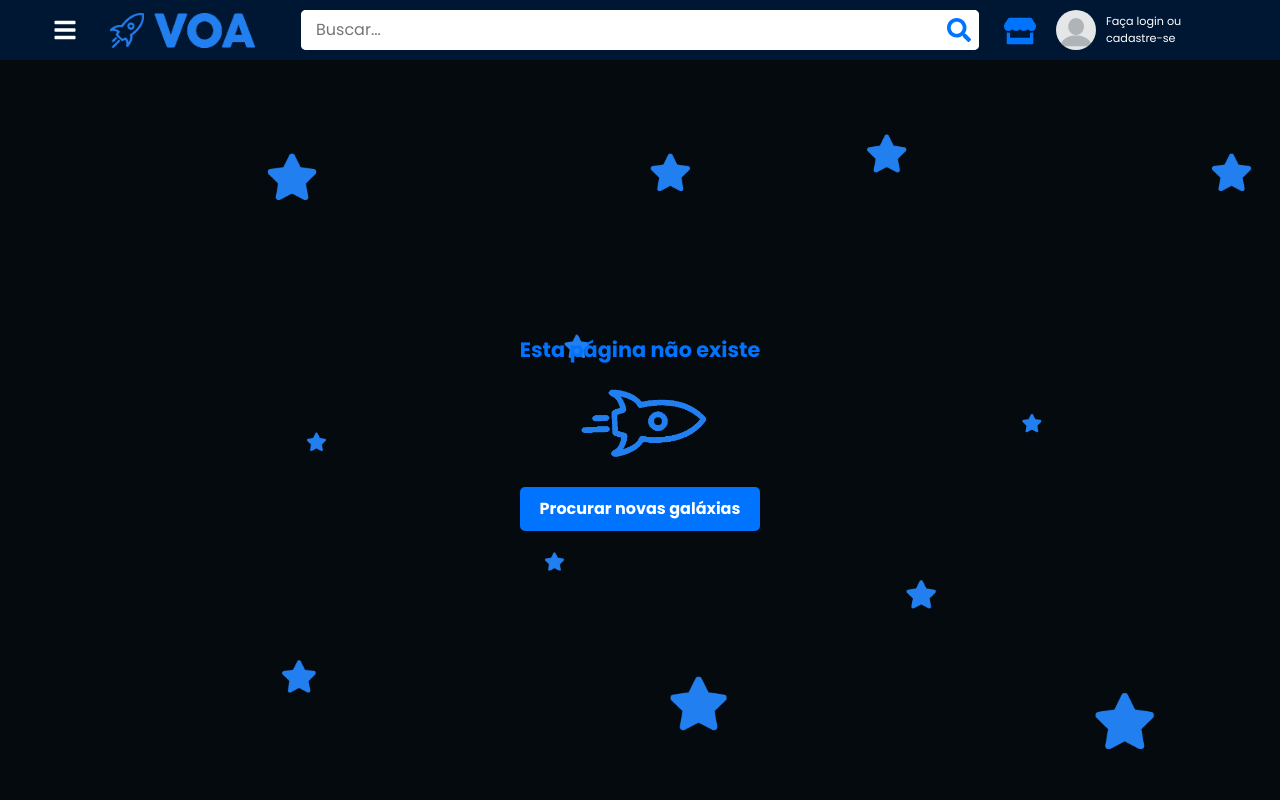
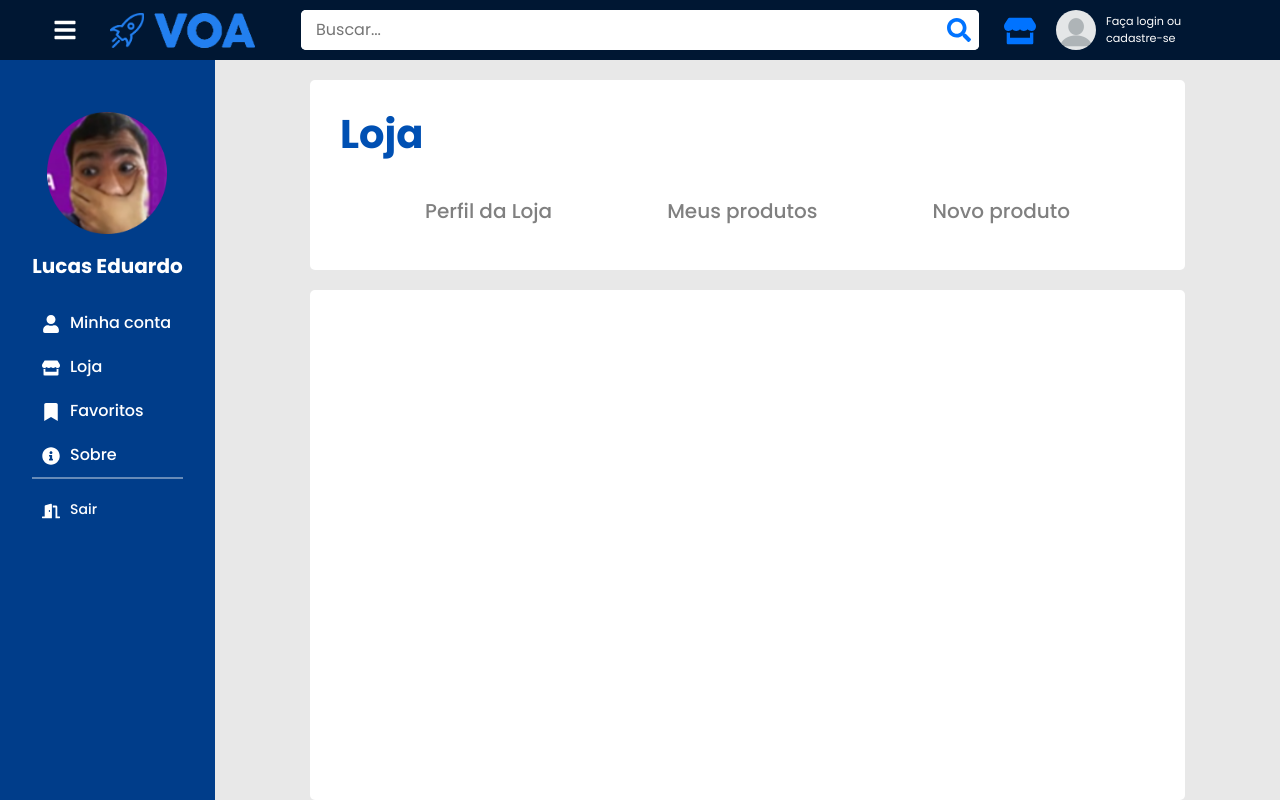
Before and after one commit to GabrielVerdani/projeto-demo-day-react, a React (Create React App) app in the folder client/: page /perfil in a window 1280 px wide. Shown: the top 800 px of the page. Built offline with nearby package versions, Linux system fonts and the light colour scheme.

Commit message:
update monstro no dashboard

```diff
--- a/client/public/index.html
+++ b/client/public/index.html
@@ -9,8 +9,7 @@
 
   <link rel="preconnect" href="https://fonts.googleapis.com">
   <link rel="preconnect" href="https://fonts.gstatic.com" crossorigin>
-  <link href="https://fonts.googleapis.com/css2?family=Bebas+Neue&family=Poppins:wght@400;700&display=swap"
-    rel="stylesheet">
+  <link href="https://fonts.googleapis.com/css2?family=Poppins:ital,wght@0,100;0,200;0,300;0,400;0,500;0,600;0,700;1,100;1,200;1,300;1,400;1,500;1,600;1,700&display=swap" rel="stylesheet">
 
   <title>Vitrine Online para Anunciantes</title>
 </head>
--- a/client/src/App.js
+++ b/client/src/App.js
@@ -10,7 +10,7 @@ import Pesquisa from './views/Pesquisa'
 import Produto from './views/Produto'
 import Cadastro from "./views/Cadastro";
 import Sobre from "./views/Sobre";
-import Sidebar from "./views/Sidebar";
+import Perfil from "./views/Perfil";
 
 
 import './styles/App.scss'
@@ -32,7 +32,7 @@ export default function App() {
           <Route path="/cadastro" exact element={<Cadastro />} />
           <Route path="/entrar" exact element={<Login />} />
           <Route path="/sobre" exact element={<Sobre />} />
-          <Route path="/sidebar" exact element={<Sidebar />} />
+          <Route path="/perfil" exact element={<Perfil />} />
           <Route path='*' exact element={<EmptyState />} />
         </Routes>
       </div>
--- a/client/src/styles/App.scss
+++ b/client/src/styles/App.scss
@@ -17,12 +17,20 @@
 @import 'cadastro';
 @import 'login';
 @import 'sidebar';
+@import 'minhaloja';
 
 * {
-  margin: 0;
-  padding: 0;
-  box-sizing: border-box;
-  font-family: Poppins, sans-serif;
+margin: 0;
+padding: 0;
+box-sizing: border-box;
+font-family: Poppins, sans-serif;
+}
+
+.account{
+display: grid;
+grid-template-columns: 215px 100px auto 100px;
+grid-template-rows: 810px auto auto auto;
+grid-template-areas: "aside main main main main ";
 }
 
 ::-webkit-scrollbar{
@@ -59,6 +67,13 @@ h1, h2, h3, h4, h5, h6 {
   display: none !important;
 }
 
+@media only screen and (max-width: 978px){
+  .account{
+    grid-template-columns: 1fr;
+    grid-template-rows: 0.2fr;
+  }
+}
+
 @media screen and (min-width: 1024px) {
   .mobile-only {
     display: none !important;
--- /dev/null
+++ b/client/src/styles/_minhaloja.scss
@@ -0,0 +1,53 @@
+
+main{
+grid-area: main;
+width:100%;
+height: 100%;
+display:flex;
+flex-direction: column;
+align-items: center;
+}
+
+.info-account{
+display: flex;
+flex-direction: column;
+max-width: 1100px;
+height: 190px;
+margin-top: 20px;
+background: #FFFFFF;
+border-radius: 5px;
+}
+.info-title{
+margin: 30px 30px;
+color:$primary-medium;
+}
+
+.info-options {
+display: flex;
+align-items: center;
+justify-content: space-evenly;
+}
+
+.info-options > a{
+text-decoration: none;
+color: $medium-gray
+}
+
+.info-options > a:focus{
+text-decoration: none;
+color: $primary;
+
+}
+
+.info-options > a {
+font-size: 20px;
+font-weight:500;
+}
+
+.content{
+width: 875px;
+height: 510px;
+margin-top: 20px;
+background: #FFFFFF;
+border-radius: 5px;
+}
--- a/client/src/styles/_sidebar.scss
+++ b/client/src/styles/_sidebar.scss
@@ -1,35 +1,25 @@
-.sidebar{
+#sidebar{
 background: rgb(0%, 24%, 54%);
-grid-area: sidebar;
-padding: 2.7rem;
-width: 270px;
-height: 930px;
-left: -3px;
+grid-area: aside;
+padding: 2.0rem;
+right: -100%;
+-webkit-transition: all 0.5;
 transition: all 0.5s;
 }
 
+
 .sidebar-title{
 display:flex;
-justify-content: space-between;
+justify-content: center;
 align-items: center;
-margin-bottom: 30px;
-margin-top: 20px;
+padding-bottom: 15px;
+padding-top: 20px;
 }
 
-h4{
-margin-top: 15px;
+.sidebar-title > div > h5{
+margin-top: 20px;
 color: white;
-}
-
-
-.line-dashboard{
-left: 7.84%;
-right: 10px;
-top: 58.28%;
-bottom: 41.72%;
-margin-top: 20px;
-margin-bottom: 20px;
-border: 0.1px solid rgba(251, 251, 251, 0.41);
+display: inline;
 }
 
 .sidebar-img{
@@ -39,16 +29,12 @@ align-items: center;
 }
 
 .sidebar-title > div > img{
-width: 140px;
-}
-.sidebar-title > div > h1{
-font-size:18px;
-display: inline;
-margin-left: 15px;
+width: 120px;
 }
 
+
 .sidebar-title > i{
-font-size: 18px;
+font-size: 14px;
 display: none;
 }
 .sidebar-link{
@@ -62,24 +48,32 @@ color: white !important;
 
 
 .sidebar-link > a {
-font-size: 18px;
 text-decoration: none;
 color: white;
 font-weight: 500;
-margin-left: 10px;
+padding-left: 10px;
 }
 
-
 .sidebar-link a:focus{
-padding: 5px;
 background: rgba(255, 255, 255, 0.178);
 border-radius: 4px;
 transition: 0.2s;
 }
 
+.line-dashboard{
+left: 7.84%;
+right: 10px;
+top: 58.28%;
+bottom: 41.72%;
+padding-top: 0.01px;
+padding-bottom: 0.01px;
+border: 0.01px solid rgba(251, 251, 251, 0.41);
+}
+
 .sidebar-logout{
-margin-top: 20px;
-margin-left: 10px;
+font-size: 14px;
+padding-top: 20px;
+padding-left: 10px;
 color: white;
 }
 
@@ -87,7 +81,7 @@ color: white;
 text-decoration: none;
 color: white;
 font-weight: 500;
-margin-left: 10px;
+padding-left: 10px;
 }
 
 .sidebar-logout a:focus{
@@ -102,11 +96,3 @@ display: inline !important;
 z-index: 9999 !important;
 position: absolute;
 }
-
-@media only screen and (max-width: 978px){
-.sidebar{
-    display: none;
-}
-
-
-}
--- /dev/null
+++ b/client/src/views/MinhaLoja.js
@@ -0,0 +1,32 @@
+import { FaSearch, FaStore, FaBars, FaUser, FaBookmark, FaInfoCircle, FaDoorOpen } from 'react-icons/fa';
+import { Link } from 'react-router-dom';
+
+const MinhaLoja = ({ SidebarOpen, openSidebar }) => {
+    return (
+        <main>
+          <div className='minha-loja'>
+            <div className='info-account'>
+                <div className='info-title'>
+                    <h1>Loja</h1>
+                </div>
+                <div className='info-options'>
+
+                  <Link to="/" class="options-link">
+                  <a>Perfil da Loja</a>
+                  </Link>
+                  <Link to="/" class="options-link">
+                  <a>Meus produtos</a>
+                  </Link><Link to="#" class="options-link">
+                  <a>Novo produto</a>
+                  </Link>
+                </div>
+            </div>
+            <div className='content'>
+
+            </div>
+          </div>
+        </main>
+
+    )
+}
+export default MinhaLoja
--- a/client/src/views/MinhaConta.js
+++ b/client/src/views/Perfil.js
@@ -1,7 +1,8 @@
 import { useState } from 'react';
-import Sidebar from '../views/Sidebar.js'
+import Sidebar from './Sidebar.js'
+import MinhaLoja from './MinhaLoja.js'
 
-export default function MinhaConta () {
+export default function Perfil () {
 
     const [SidebarOpen, setSidebarOpen] = useState(false);
     const openSidebar = () => {
@@ -14,7 +15,7 @@ export default function MinhaConta () {
     return (
         <div className="account">
             <Sidebar sidebarOpen={SidebarOpen} closeSidebar={closeSidebar}/>
+            <MinhaLoja sidebarOpen={SidebarOpen} openSidebar={openSidebar}/>
         </div>
     )
-
 }
--- a/client/src/views/Sidebar.js
+++ b/client/src/views/Sidebar.js
@@ -1,13 +1,14 @@
-import defaultProfile from '../assets/lucas.png';
+import defaultProfile from "../assets/lucas.png"
 import { FaSearch, FaStore, FaBars, FaUser, FaBookmark, FaInfoCircle, FaDoorOpen } from 'react-icons/fa';
 
 const Sidebar = ({ sidebarOpen, closeSidebar }) => {
     return (
-        <div className={sidebarOpen ? "sidebar-responsive" : ""} className="sidebar">
+
+        <div className={sidebarOpen ? "sidebar-responsive" : ""} id="sidebar">
             <div className="sidebar-title">
                 <div className="sidebar-img">
                  <img src={defaultProfile} alt="Foto de perfil"/>
-                 <h4>Lucas Eduardo</h4>
+                 <h5>Lucas Eduardo</h5>
                 </div>
                 <i
                 onClick={() => closeSidebar()}
@@ -18,7 +19,7 @@ const Sidebar = ({ sidebarOpen, closeSidebar }) => {
             </div>
                 <div className="sidebar-menu">
                     <div className="active-menu-link">
-                        <div className="sidebar-link">
+                        <div className="sidebar-link active-menu-link">
                         <FaUser className="user-icon" color='white' size='18px'/>
                         <a href="#" id='icon-minha-conta'>Minha conta</a>
                         </div>
@@ -32,8 +33,7 @@ const Sidebar = ({ sidebarOpen, closeSidebar }) => {
                     </div>
                     <div className="sidebar-link">
                         <FaInfoCircle className="info-icon" color='white'size='18px'/>
-                        <a href="#">Sobre</a>
-
+                        <a href="../Sobre">Sobre</a>
                     </div>
                     <div className='line-dashboard'>
                     </div>
@@ -41,7 +41,7 @@ const Sidebar = ({ sidebarOpen, closeSidebar }) => {
                      <div>
                     <div className='sidebar-logout'>
                     <FaDoorOpen className="info-icon" color='white' size='18px'/>
-                    <a href="#">Sair</a>
+                    <a href="../">Sair</a>
                     </div>
                     </div>
 
```
Also changed, not shown: client/src/styles/_minhaconta.scss (deleted).
